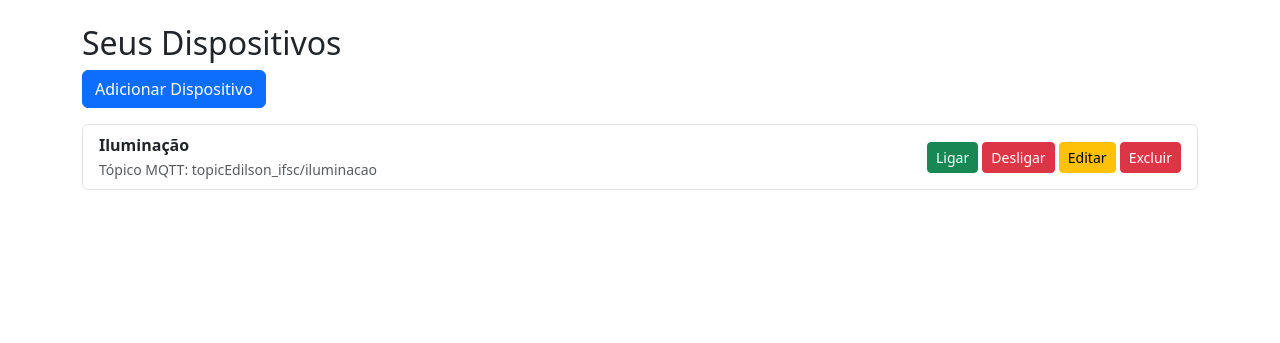
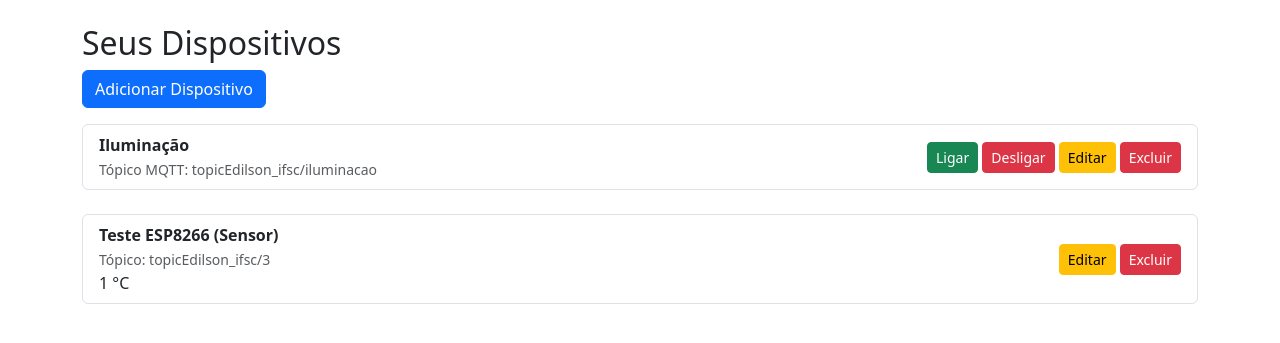
Before and after one commit to theleticiaschutze/Sistema-para-irriga-o-de-estufas, a Django app: page /iot/ in a window 1280 px wide. Shown: the part 56-399 px from the top of the page. Run offline with Django 4.2, Linux system fonts and the light colour scheme; a user stored in the database is signed in; data comes from the database, SQL or seed files in the repository; both versions use the stored data as it was after the commit.

Commit message:
correções

```diff
--- a/iot_control/iot_project/iot_devices/templates/iot_devices/device_list.html
+++ b/iot_control/iot_project/iot_devices/templates/iot_devices/device_list.html
@@ -15,10 +15,8 @@
                class="btn btn-success btn-sm mr-2">Ligar</a>
             <a href="{% url 'control_command_device' device.id %}?action=off"
                class="btn btn-danger btn-sm mr-2">Desligar</a>
-            <a href="{% url 'edit_device' device.id %}"
-               class="btn btn-warning btn-sm mr-2">Editar</a>
-            <a href="{% url 'delete_device' device.id %}"
-               class="btn btn-danger btn-sm">Excluir</a>
+            <a href="{% url 'edit_device' device.id %}?type=command" class="btn btn-warning btn-sm mr-2">Editar</a>
+            <a href="{% url 'delete_device' device.id %}?type=command" class="btn btn-danger btn-sm">Excluir</a>
         </div>
     </li>
     {% endfor %}
@@ -35,31 +33,23 @@ function fetchSensorData() {
         .then(response => response.json())
         .then(data => {
             const sensorList = document.getElementById("sensor-list");
-            sensorList.innerHTML = ""; // Limpa a lista
+            sensorList.innerHTML = "";
 
-            data.forEach(sensor => {
+            const listaSensores = data.sensors || (Array.isArray(data) ? data : []);
+
+            listaSensores.forEach(sensor => {
                 const li = document.createElement("li");
                 li.className = "list-group-item d-flex justify-content-between align-items-center";
 
                 const leftDiv = document.createElement("div");
-                leftDiv.innerHTML = `<strong>${sensor.name} / ID: ${sensor.id}</strong><br>
-                                     <small class="text-muted">Tópico MQTT: ${sensor.topic}</small><br>
+                leftDiv.innerHTML = `<strong>${sensor.name} (Sensor)</strong><br>
+                                     <small class="text-muted">Tópico: ${sensor.topic}</small><br>
                                      <span class="font-weight-bold">${sensor.current_value} ${sensor.unit}</span>`;
 
                 const rightDiv = document.createElement("div");
-
-                // rightDiv.innerHTML = `
-                //     <a href="{% url 'edit_device' 0 %}".replace('0', sensor.id)
-                //        class="btn btn-warning btn-sm mr-2" id="${sensor.id}">Editar: ${sensor.id}</a>
-                //     <a href="{% url 'delete_device' 0 %}".replace('0', sensor.id)
-                //        class="btn btn-danger btn-sm">Excluir</a>
-                // `;
-
                 rightDiv.innerHTML = `
-                    <a href="/iot/edit/${sensor.id}/"
-                       class="btn btn-warning btn-sm mr-2" id="${sensor.id}">Editar</a>
-                    <a href="/iot/delete/${sensor.id}/"
-                       class="btn btn-danger btn-sm">Excluir</a>
+                    <a href="/iot/edit/${sensor.id}/?type=sensor" class="btn btn-warning btn-sm mr-2">Editar</a>
+                    <a href="/iot/delete/${sensor.id}/?type=sensor" class="btn btn-danger btn-sm">Excluir</a>
                 `;
 
                 li.appendChild(leftDiv);
@@ -69,11 +59,8 @@ function fetchSensorData() {
         })
         .catch(error => console.error('Erro ao buscar dados:', error));
 }
-// f"{API_URL}{sensor_id}/"
-// Atualiza os dados a cada 3 segundos
+
 setInterval(fetchSensorData, 3000);
-
-// Carrega os dados ao carregar a página
 window.onload = fetchSensorData;
 </script>
 {% endblock %}
--- a/iot_control/iot_project/iot_devices/views.py
+++ b/iot_control/iot_project/iot_devices/views.py
@@ -116,23 +116,22 @@ def control_command_device(request, device_id):
 
 @login_required
 def edit_device(request, device_id):
-    try:
-        device = SensorDevice.objects.get(id=device_id, user=request.user)
+    tipo_solicitado = request.GET.get('type') or request.POST.get('type')
+
+    if tipo_solicitado == 'sensor':
+        device = get_object_or_404(SensorDevice, id=device_id, user=request.user)
         device_type = 'sensor'
-    except SensorDevice.DoesNotExist:
+    else:
         device = get_object_or_404(CommandDevice, id=device_id, user=request.user)
         device_type = 'command'
 
     if request.method == "POST":
         device.name = request.POST.get('name')
         device.topic = request.POST.get('topic')
-
         if device_type == 'sensor':
             device.tipo_sensor = request.POST.get('tipo_sensor')
         elif device_type == 'command':
-            status_top = request.POST.get('status_topic')
-            device.status_topic = status_top if status_top else None
-
+            device.status_topic = request.POST.get('status_topic') or None
         device.save()
         return redirect('device_list')
 
@@ -185,35 +184,40 @@ def get_sensor_values(request):
         for sensor in sensors
     ]
 
-    # Busca ou cria a configuração do usuário
     config, _ = IrrigationConfig.objects.get_or_create(user=request.user)
 
-    if config.auto_mode:
-        # Define limites de segurança padrão caso estejam como None no banco de dados
+    temp_sensor = sensors.filter(tipo_sensor='Temperatura').first()
+    hum_sensor = sensors.filter(tipo_sensor='Humidade').first()
+
+    temp_atual = temp_sensor.current_value if (temp_sensor and temp_sensor.current_value is not None) else None
+    hum_atual = hum_sensor.current_value if (hum_sensor and hum_sensor.current_value is not None) else None
+
+    # Se o modo automático estiver ativo e houver leituras válidas
+    if config.auto_mode and (temp_atual is not None or hum_atual is not None):
         temp_limit = config.temp_limit if config.temp_limit is not None else 35.0
         hum_limit = config.hum_limit if config.hum_limit is not None else 40.0
 
-        temp_sensor = sensors.filter(tipo_sensor='Temperatura').first()
-        hum_sensor = sensors.filter(tipo_sensor='Humidade').first()
+        # Dispara se umidade for baixa ou temperatura excessiva
+        condicao_temperatura = (temp_atual >= temp_limit) if temp_atual is not None else False
+        condicao_umidade = (hum_atual <= hum_limit) if hum_atual is not None else False
 
-        temp_atual = temp_sensor.current_value if (temp_sensor and temp_sensor.current_value is not None) else -999.0
-        hum_atual = hum_sensor.current_value if (hum_sensor and hum_sensor.current_value is not None) else 999.0
+        should_turn_on = condicao_temperatura or condicao_umidade
+    else:
+        # Se o modo automático for desligado no formulário, a válvula deve ser desligada
+        should_turn_on = False
 
-        should_turn_on = (temp_atual >= temp_limit) or (hum_atual <= hum_limit)
+    # Executa a troca de estado quando houver alteração
+    if config.valve_is_on != should_turn_on:
+        config.valve_is_on = should_turn_on
+        config.save()
 
-        if config.valve_is_on != should_turn_on:
-            config.valve_is_on = should_turn_on
-            config.save()
-
-            valve_device = CommandDevice.objects.filter(user=request.user).first()
-            if valve_device:
-                try:
-                    action = 'on' if should_turn_on else 'off'
-                    publish_message(valve_device.topic, action)
-                    valve_device.status = should_turn_on
-                    valve_device.save()
-                except Exception as e:
-                    print("Erro ao enviar comando MQTT de automação:", e)
+        valve_device = CommandDevice.objects.filter(user=request.user).first()
+        if valve_device:
+            action = 'on' if should_turn_on else 'off'
+            try:
+                publish_message(valve_device.topic, action)
+            except Exception as e:
+                print("Erro ao publicar MQTT na automação:", e)
 
     return JsonResponse({
         'sensors': sensors_data,
```
Also changed, not shown: iot_control/iot_project/iot_devices/templates/iot_devices/painel.html (+6 -6 lines), iot_control/iot_project/db.sqlite3.
